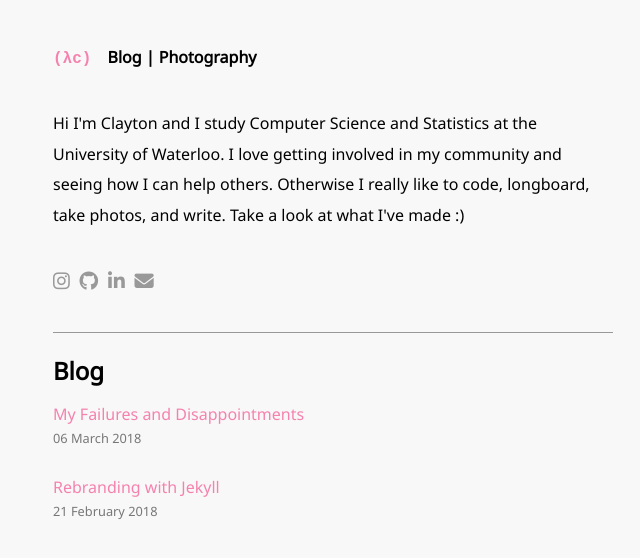
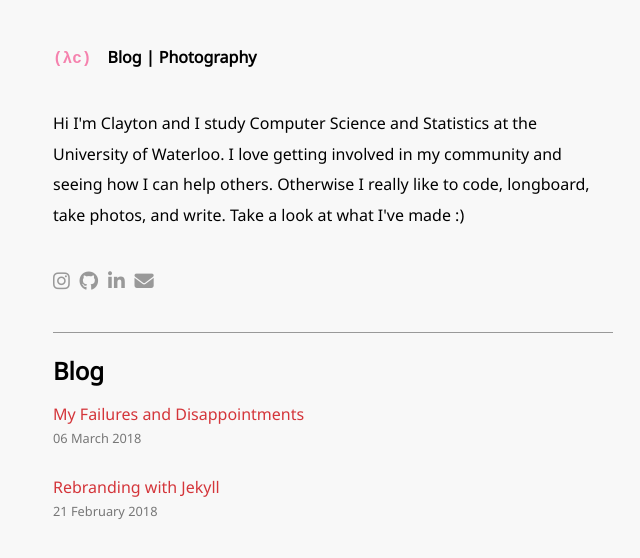
Before and after one commit to clayton-halim/clayton-halim.github.io, a Jekyll site: the page built from index.html, in a window 1280 px wide. Shown: the top 558 px of the page, without its empty margins (307-947 px from the left). Built offline with Jekyll 4.4.1, drawn with Linux system fonts in a browser that asks for light colours; nearby versions of some CDN libraries.

Commit message:
Make red brighter

```diff
--- a/assets/css/style.css
+++ b/assets/css/style.css
@@ -2,7 +2,7 @@
     --background: #F8F8F8;
     --black: #000100;
     --white: #FDFFFC;
-    --red: #C1292E;
+    --red: #D4353A;
     --blue: #235789;
     --yellow: #F1D302;
     --pink: #F582AE;
@@ -56,7 +56,7 @@ hr {
 
 a {
     text-decoration: none;
-    color: var(--pink);
+    color: var(--red);
 }
 
 a:hover {
```
